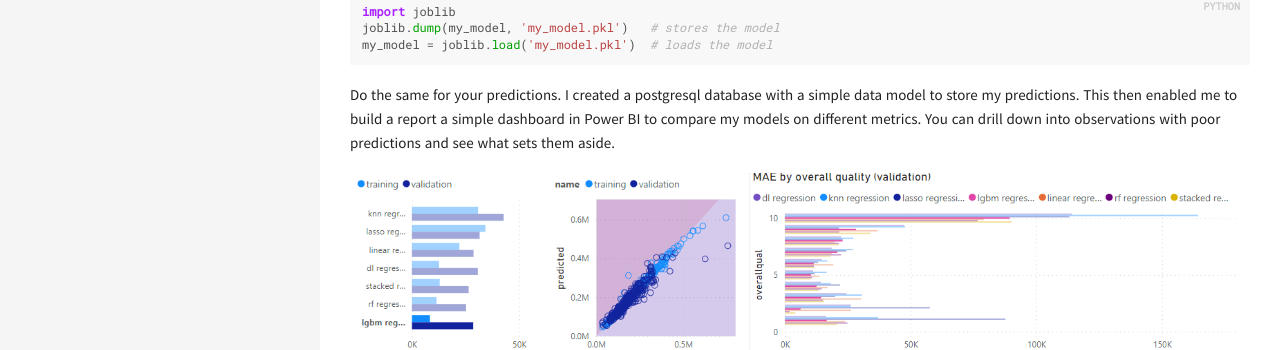
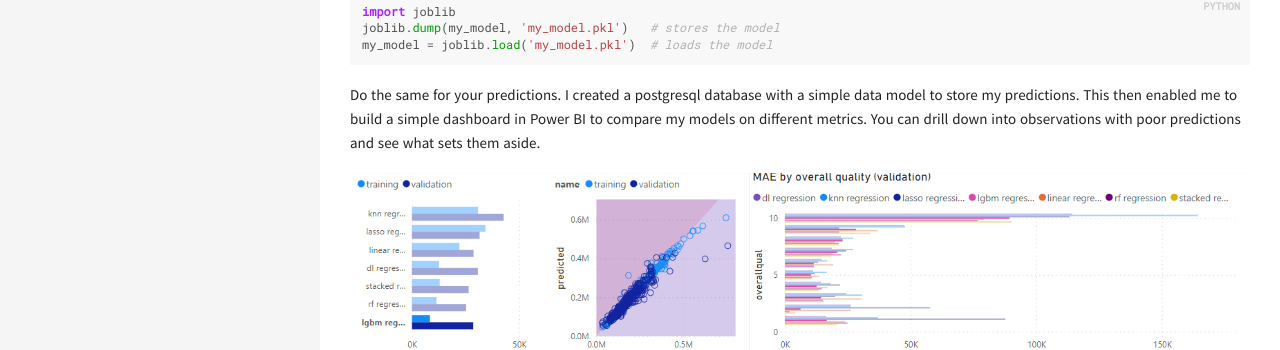
Before and after one commit to MatthN/MatthN.github.io, a Jekyll site: the page built from _posts/2024-02-29-Structuring-your-project.markdown, in a window 1280 px wide. Shown: the part 2586-2936 px from the top of the page. Built offline with Jekyll 4.4.1, drawn with Linux system fonts in a browser that asks for light colours.

Commit message:
Fixing typos.

```diff
--- a/_data/index/careers.yml
+++ b/_data/index/careers.yml
@@ -7,5 +7,5 @@
 
 - name: FWO, KU Leuven (MeBioS)
   link: https://www.biw.kuleuven.be/biosyst/mebios
-  date: Sep 2014 - Dec 2029
+  date: Sep 2014 - Dec 2019
   job: PhD Researcher
--- a/_posts/2024-02-29-Structuring-your-project.markdown
+++ b/_posts/2024-02-29-Structuring-your-project.markdown
@@ -61,7 +61,7 @@
 my_model = joblib.load('my_model.pkl')  # loads the model
 {% endhighlight %}
 
-Do the same for your predictions. I created a postgresql database with a simple data model to store my predictions. This then enabled me to build a report a simple dashboard in Power BI to compare my models on different metrics. You can drill down into observations with poor predictions and see what sets them aside.
+Do the same for your predictions. I created a postgresql database with a simple data model to store my predictions. This then enabled me to build a simple dashboard in Power BI to compare my models on different metrics. You can drill down into observations with poor predictions and see what sets them aside.
 
 ![Power BI dashboard comparing model performance.](/img/posts/Structuring_your_project/powerbi_report.png)
 
```
Also changed, not shown: 1 other file.
